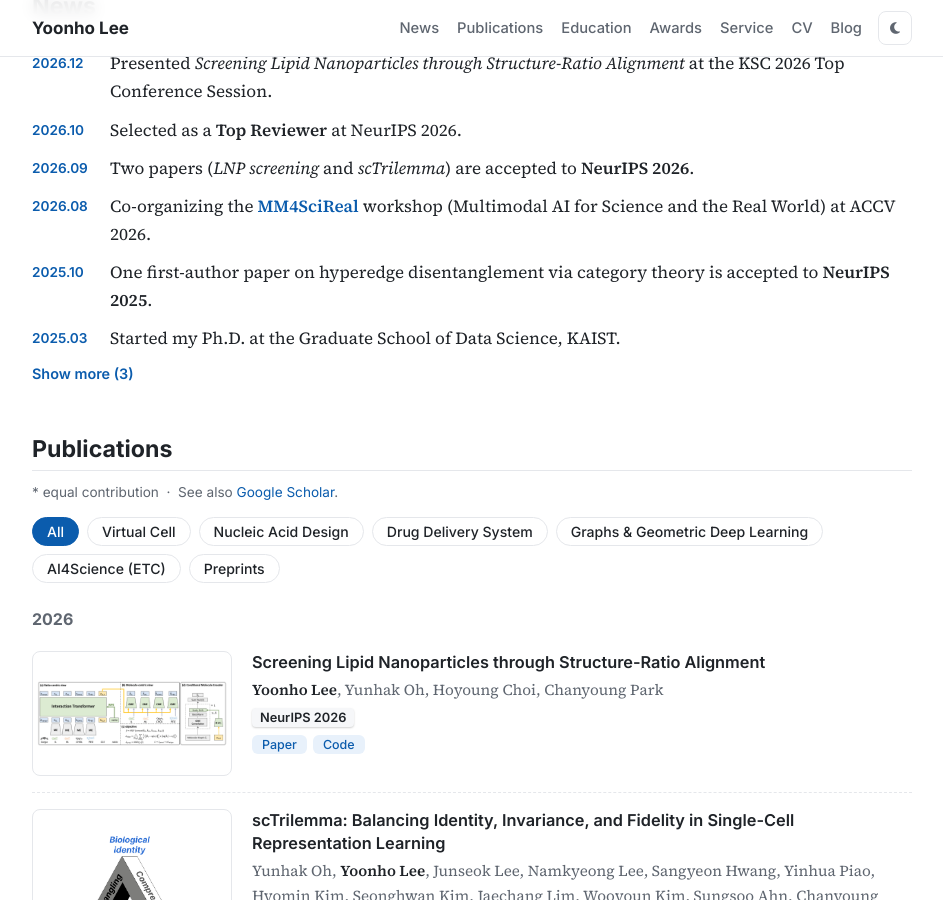
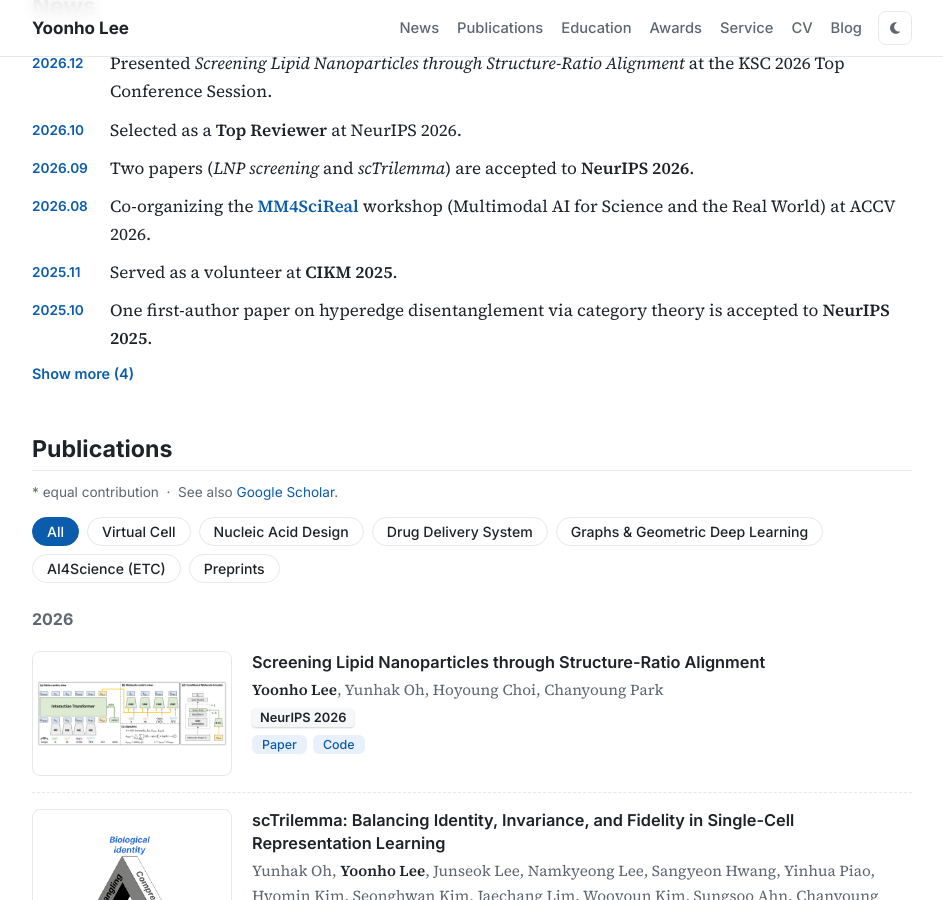
Before and after one commit to Yoonho-Lee-AI4Science/Yoonho-Lee-AI4Science.github.io, a Jekyll site: the page built from index.html, in a window 1280 px wide and 900 px high, scrolled down 690 px. Shown: the whole window, without its empty margins (168-1111 px from the left). Built offline with Jekyll 4.4.1, drawn with Linux system fonts in a browser that asks for light colours; a style sheet for code colours, icons or effects is not loaded.

Commit message:
Add CIKM 2025 volunteer news item
Co-Authored-By: Claude Opus 5.5 <noreply@anthropic.com>

```diff
--- a/index.html
+++ b/index.html
@@ -89,6 +89,7 @@
         <li><span class="date">2026.10</span><span>Selected as a <strong>Top Reviewer</strong> at NeurIPS 2026.</span></li>
         <li><span class="date">2026.09</span><span>Two papers (<em>LNP screening</em> and <em>scTrilemma</em>) are accepted to <strong>NeurIPS 2026</strong>.</span></li>
         <li><span class="date">2026.08</span><span>Co-organizing the <a href="https://mm4scireal.github.io"><strong>MM4SciReal</strong></a> workshop (Multimodal AI for Science and the Real World) at ACCV 2026.</span></li>
+        <li><span class="date">2025.11</span><span>Served as a volunteer at <strong>CIKM 2025</strong>.</span></li>
         <li><span class="date">2025.10</span><span>One first-author paper on hyperedge disentanglement via category theory is accepted to <strong>NeurIPS 2025</strong>.</span></li>
         <li><span class="date">2025.03</span><span>Started my Ph.D. at the Graduate School of Data Science, KAIST.</span></li>
         <li><span class="date">2025.01</span><span><em>Subgraph Federated Learning for Local Generalization</em> is accepted to <strong>ICLR 2025</strong> as an <strong>Oral</strong> (top 1.8%).</span></li>
```
